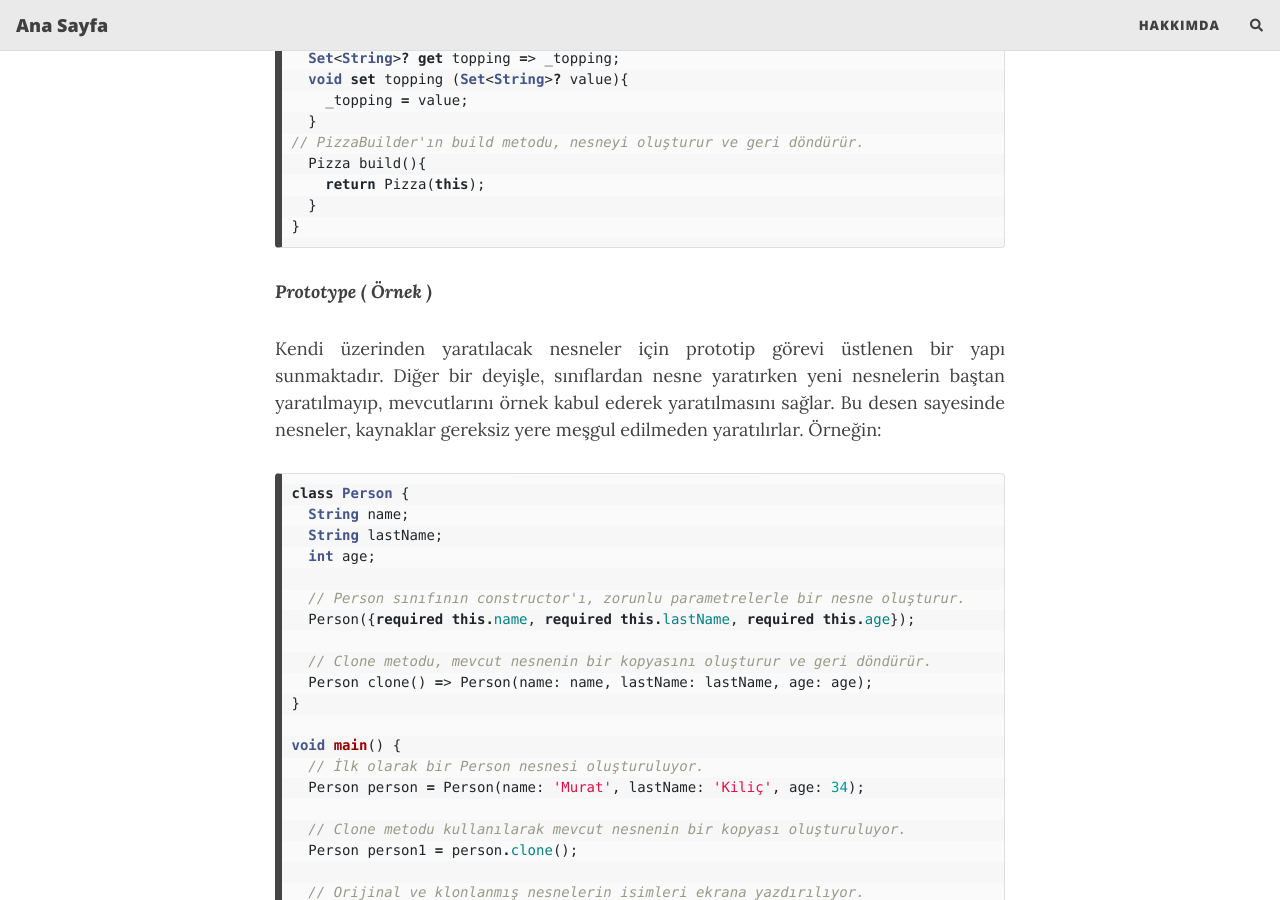
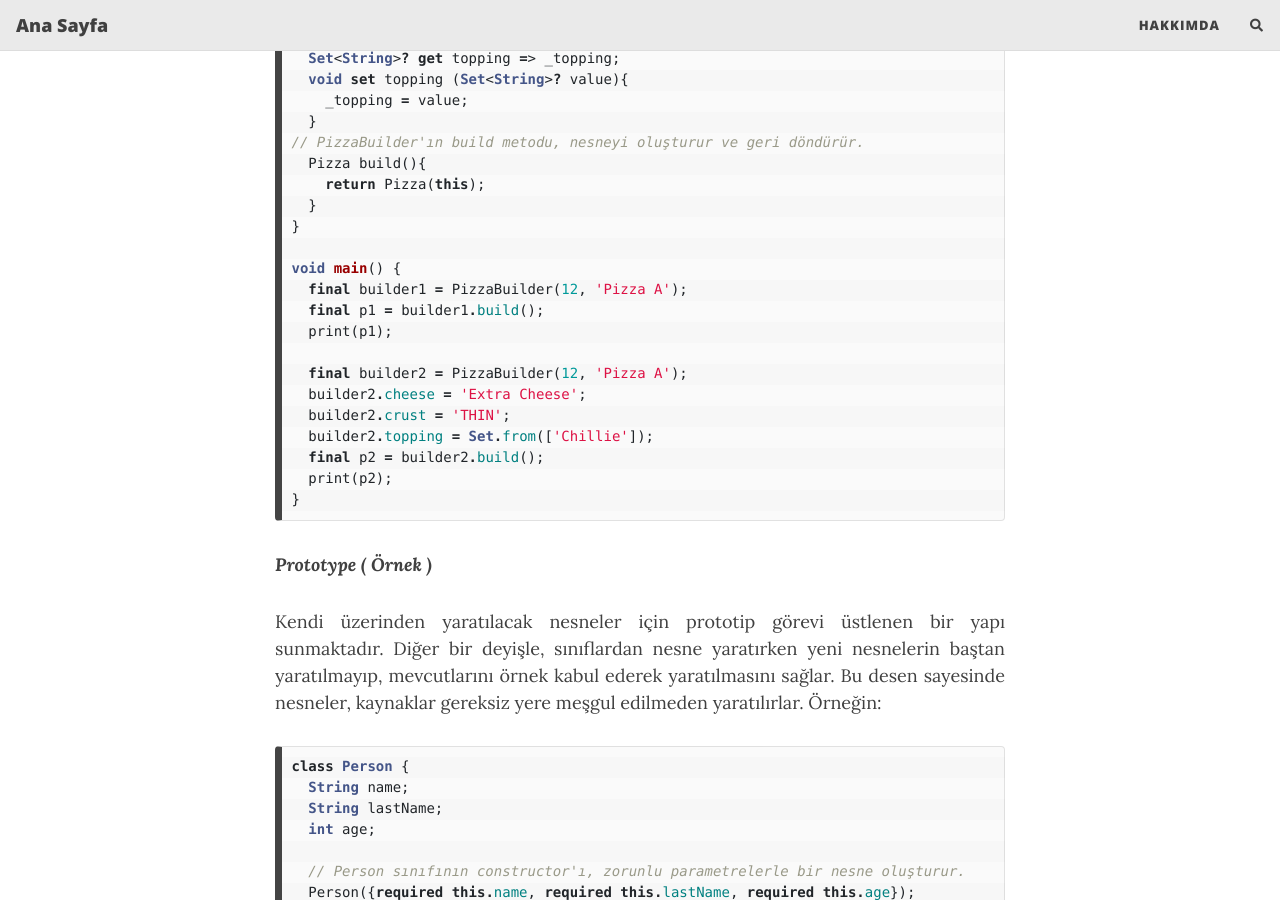
Before and after one commit to ahmetince1/ahmetince1.github.io, a Jekyll site: the page built from _posts/2023-12-13-DesignPatterns.md, in a window 1280 px wide and 900 px high, scrolled down 7215 px. Built offline with Jekyll 4.4.1, drawn with Linux system fonts in a browser that asks for light colours; nearby versions of some CDN libraries; comment, search, counter and statistics services are not loaded.

Commit message:
builder patterne ekleme yapıldı.

````diff
--- a/_posts/2023-12-13-DesignPatterns.md
+++ b/_posts/2023-12-13-DesignPatterns.md
@@ -280,6 +280,19 @@ class PizzaBuilder{
   Pizza build(){
     return Pizza(this);
   }
+}
+
+void main() {
+  final builder1 = PizzaBuilder(12, 'Pizza A');
+  final p1 = builder1.build();
+  print(p1);
+
+  final builder2 = PizzaBuilder(12, 'Pizza A');
+  builder2.cheese = 'Extra Cheese';
+  builder2.crust = 'THIN';
+  builder2.topping = Set.from(['Chillie']);
+  final p2 = builder2.build();
+  print(p2);
 }
 ```
 
````
